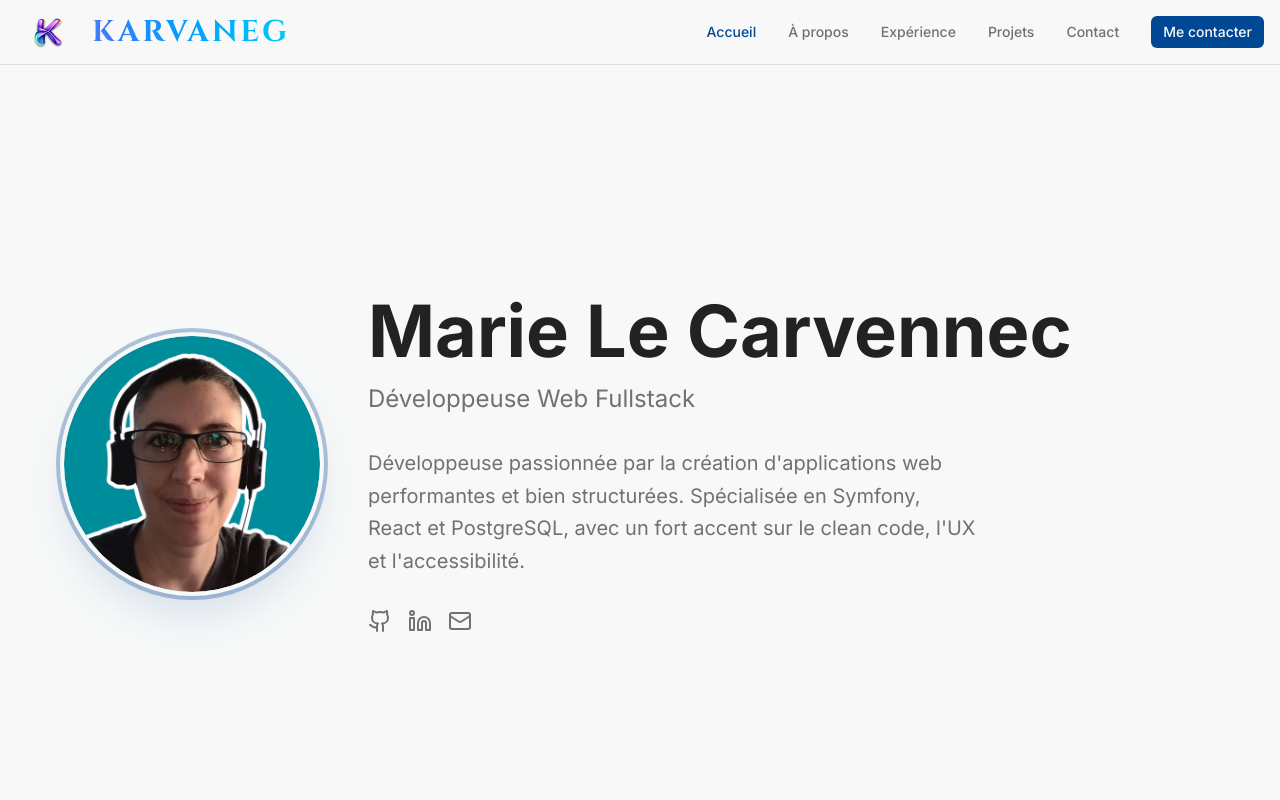
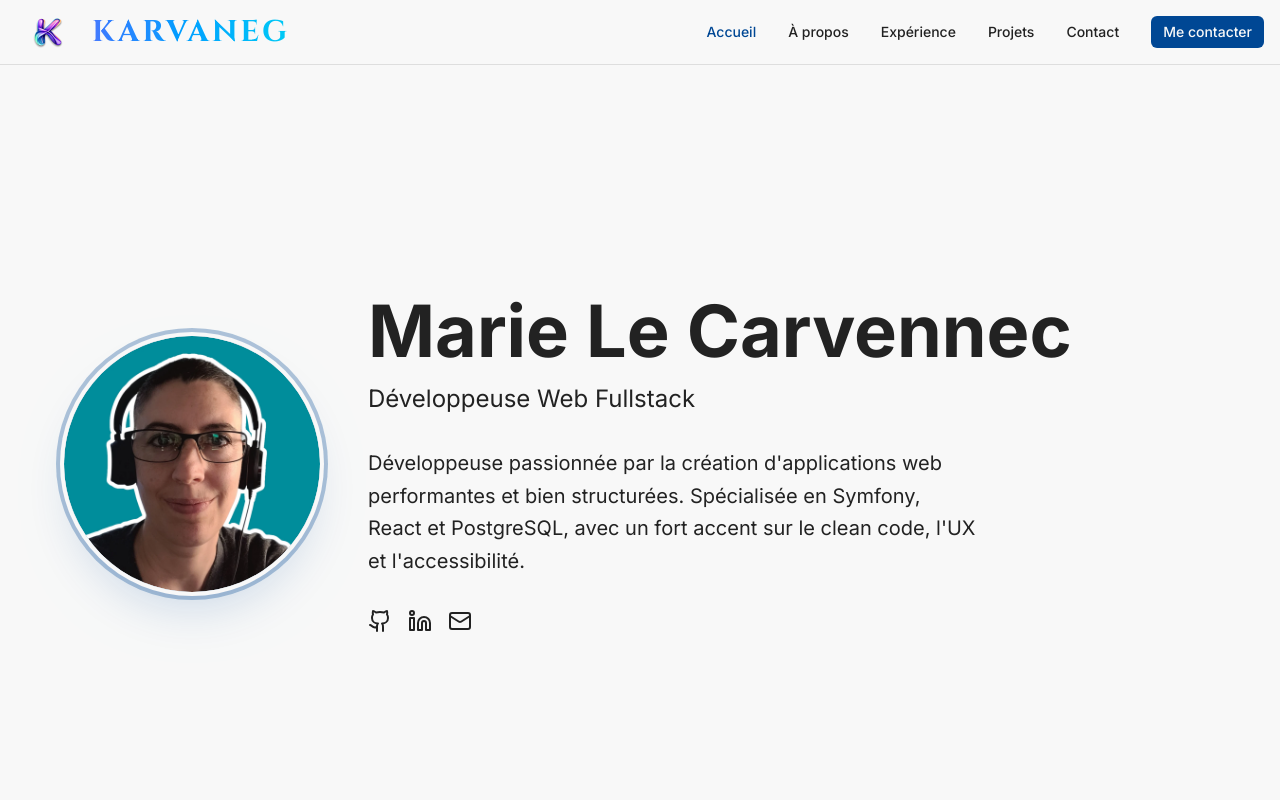
Before and after one commit to Karvaneg/portfolio-karvaneg, a Next.js app: page / in a window 1280 px wide. Shown: the top 800 px of the page. Built offline with nearby package versions, Linux system fonts and the light colour scheme.

Commit message:
♻️T23 : DESIGN SYSTEM > align globals.css and tokens for consistent styling

```diff
--- a/app/globals.css
+++ b/app/globals.css
@@ -2,6 +2,17 @@
 @import "tw-animate-css";
 
 @custom-variant dark (&:is(.dark *));
+
+/*
+====================================================
+DESIGN SYSTEM – GLOBAL CONTRACT
+
+- :root / .dark      → TOKENS BRUTS (jamais utilisés directement)
+- --color-*          → API Tailwind & composants
+- --font-*           → API typographique
+- Toute nouvelle couleur DOIT être mappée via @theme
+====================================================
+*/
 
 /* ========================================
    Design System - Tokens de couleurs
@@ -56,6 +67,12 @@
   --transition-normal: 300ms;
   --transition-slow: 500ms;
   --easing-default: cubic-bezier(0.4, 0, 0.2, 1);
+
+  /* Alias sémantiques */
+  --surface: var(--card);
+  --surface-muted: var(--muted);
+  --text-primary: var(--foreground);
+  --text-secondary: var(--muted-foreground)
 }
 
 .dark {
@@ -98,6 +115,12 @@
   --sidebar-accent-foreground: oklch(0.92 0.01 250);
   --sidebar-border: oklch(0.25 0.01 250);
   --sidebar-ring: oklch(0.55 0.18 200);
+
+  /* Alias sémantiques - Mode sombre */
+  --surface: var(--card);
+  --surface-muted: var(--muted);
+  --text-primary: var(--foreground);
+  --text-secondary: var(--muted-foreground);
 }
 
 /* ========================================
@@ -152,6 +175,23 @@
   --color-sidebar-accent-foreground: var(--sidebar-accent-foreground);
   --color-sidebar-border: var(--sidebar-border);
   --color-sidebar-ring: var(--sidebar-ring);
+
+  /* Motion */
+  --transition-fast: 150ms;
+  --transition-normal: 300ms;
+  --transition-slow: 500ms;
+  --easing-default: cubic-bezier(0.4, 0, 0.2, 1);
+
+  /* Animations */
+  --anim-fade-in: fade-in 0.5s ease-out;
+  --anim-slide-up: slide-up 0.6s ease-out;
+  --anim-gradient: gradient-shift 3s ease infinite;
+
+  /* Alias exposés */
+  --color-surface: var(--surface);
+  --color-surface-muted: var(--surface-muted);
+  --color-text-primary: var(--text-primary);
+  --color-text-secondary: var(--text-secondary);
 }
 
 /* ========================================
@@ -210,15 +250,13 @@
 }
 
 /* Classes d'animation réutilisables */
+.animate-fade-in {
+  animation: var(--anim-fade-in);
+}
+.animate-slide-up {
+  animation: var(--anim-slide-up);
+}
 .animate-gradient {
+  animation: var(--anim-gradient);
   background-size: 200% 200%;
-  animation: gradient-shift 3s ease infinite;
 }
-
-.animate-fade-in {
-  animation: fade-in 0.5s ease-out;
-}
-
-.animate-slide-up {
-  animation: slide-up 0.6s ease-out;
-}
--- a/components/ui/social-networks/SocialLinksGroup.tsx
+++ b/components/ui/social-networks/SocialLinksGroup.tsx
@@ -1,3 +1,4 @@
+import { IconSize } from "@/design-system/tokens";
 import { SocialIconButton } from "./SocialIconButton";
 import { getSocialLinks } from "@/lib/social-links-utils";
 
@@ -5,7 +6,7 @@
 
 interface SocialLinksGroupProps {
   className?: string
-  iconClassName?: string
+  iconClassName?: IconSize
   variant?: SocialLinksGroupVariant;
 }
 
--- a/design-system/tokens.ts
+++ b/design-system/tokens.ts
@@ -1,26 +1,52 @@
 export const dsTokens = {
   color: {
-    bg: "bg-background",
-    surface: "bg-muted",
-    onSurface: "text-muted-foreground",
+    background: "bg-background",
+    surface: "bg-surface",
+    surfaceMuted: "bg-surface-muted",
+    primarySoft: "bg-primary/10",
+
+    textPrimary: "text-foreground",
+    textSecondary: "text-muted-foreground",
+
     primary: "text-primary",
-    primaryHover: "hover:text-primary",
-    surfaceHover: "hover:bg-primary/10",
+    onPrimary: "text-primary-foreground",
+
+    border: "border-border",
   },
+
+  interaction: {
+    hoverTextPrimary: "hover:text-primary",
+    hoverSurface: "hover:bg-primary/10",
+    focusRing: "focus-visible:ring-ring focus-visible:ring-2",
+  },
+
   space: {
     xs: "p-1",
     sm: "p-2",
     md: "p-3",
     lg: "p-4",
+    xl: "p-6",
   },
+
   radius: {
-    sm: "rounded-md",
-    md: "rounded-lg",
-    lg: "rounded-xl",
+    sm: "rounded-sm",
+    md: "rounded-md",
+    lg: "rounded-lg",
+    xl: "rounded-xl",
   },
+
   size: {
-    iconSm: "w-4 h-4",
-    iconMd: "w-5 h-5",
-    iconLg: "w-6 h-6",
+    iconSm: "w-4 h-4" as const,
+    iconMd: "w-5 h-5" as const,
+    iconLg: "w-6 h-6" as const,
   },
-};
+
+  motion: {
+    base: "transition-all duration-[var(--transition-normal)] ease-[var(--ease-standard)]",
+    fast: "duration-[var(--transition-fast)]",
+    slow: "duration-[var(--transition-slow)]",
+    fadeIn: "animate-fade-in",
+    slideUp: "animate-slide-up",
+  },
+} as const;
+export type IconSize = typeof dsTokens.size[keyof typeof dsTokens.size];
--- a/lib/social-links-utils.tsx
+++ b/lib/social-links-utils.tsx
@@ -1,5 +1,5 @@
 import * as icons from "lucide-react";
-import { dsTokens } from "@/design-system/tokens";
+import { IconSize } from "@/design-system/tokens";
 import { socialData } from "@/app/lib/data/social-links";
 import { SocialLink } from "@/types/ui";
 
@@ -7,7 +7,7 @@
   email: 'Mail',
 };
 
-export function getSocialLinks(iconClassName = dsTokens.size.iconMd): SocialLink[] {
+export function getSocialLinks(iconClassName?: IconSize): SocialLink[] {
   return Object.entries(socialData).map(
     ([id, href]) => {
       const iconName = iconNameMap[id] || id.charAt(0).toUpperCase() + id.slice(1);
```
